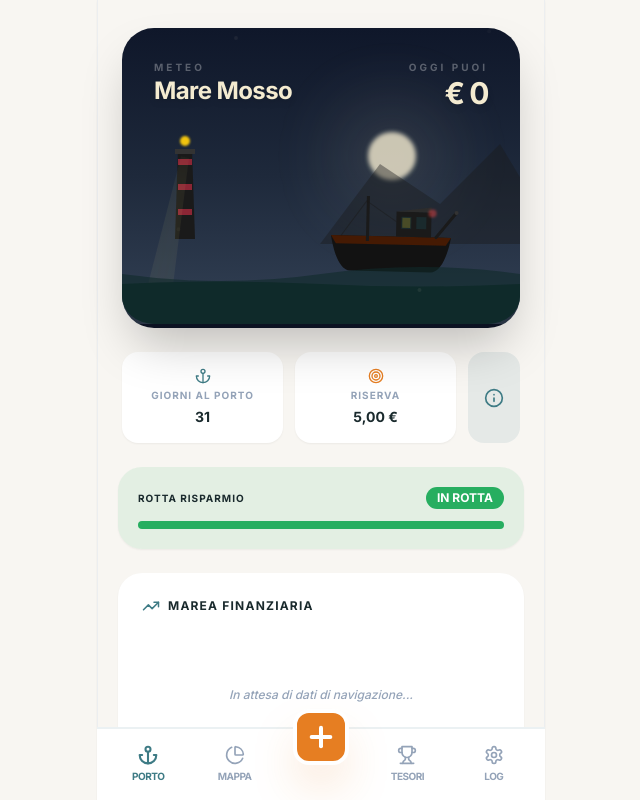
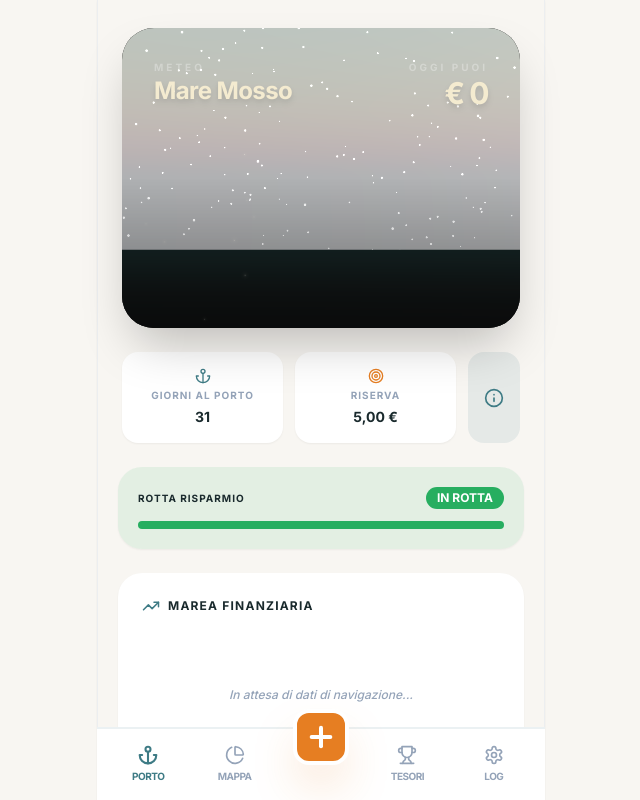
Before and after one commit to mattlev97/bright-chameleon-play, a React (Vite) app: page / in a window 1280 px wide. Both pictures are taken after typing "5", "5" into the empty fields and a click on the button "Prendi il Timone". Shown: the top 800 px of the page, without its empty margins (319-959 px from the left). Built offline with nearby package versions, Linux system fonts and the light colour scheme.

Commit message:
[dyad] Passaggio a tecnologia 3D con Three.js per una scena immersiva - wrote 3 file(s), added three, @types/three, @react-three/fiber, @react-three/drei package(s)

```diff
--- a/package.json
+++ b/package.json
@@ -39,7 +39,10 @@
     "@radix-ui/react-toggle": "^1.1.0",
     "@radix-ui/react-toggle-group": "^1.1.0",
     "@radix-ui/react-tooltip": "^1.1.4",
+    "@react-three/drei": "^10.7.7",
+    "@react-three/fiber": "^9.6.1",
     "@tanstack/react-query": "^5.56.2",
+    "@types/three": "^0.184.1",
     "chart.js": "^4.5.1",
     "class-variance-authority": "^0.7.1",
     "clsx": "^2.1.1",
@@ -63,6 +66,7 @@
     "sonner": "^1.5.0",
     "tailwind-merge": "^2.5.2",
     "tailwindcss-animate": "^1.0.7",
+    "three": "^0.184.0",
     "vaul": "^0.9.3",
     "zod": "^3.23.8"
   },
--- a/src/components/budget/BoatScene.tsx
+++ b/src/components/budget/BoatScene.tsx
@@ -1,5 +1,7 @@
-import React from 'react';
-import { motion } from 'framer-motion';
+import React, { useRef, useMemo } from 'react';
+import { Canvas, useFrame } from '@react-three/fiber';
+import { OrbitControls, PerspectiveCamera, Float, Stars, Sky, Cloud, Sparkles } from '@react-three/drei';
+import * as THREE from 'three';
 import { MascotState } from './MascotBlob';
 
 interface BoatSceneProps {
@@ -7,6 +9,95 @@ interface BoatSceneProps {
   dailyBudget: number;
   size?: number;
 }
+
+// Componente per il Mare 3D
+const Ocean = ({ state }: { state: MascotState }) => {
+  const mesh = useRef<THREE.Mesh>(null!);
+
+  const config = useMemo(() => {
+    const colors = {
+      happy: "#1A4A54",
+      neutral: "#16353A",
+      sad: "#0F2A2A",
+      concerned: "#0A1F1F",
+      shocked: "#051515"
+    };
+    const waveSpeeds = { happy: 0.5, neutral: 1, sad: 2, concerned: 3, shocked: 5 };
+    return { color: colors[state], speed: waveSpeeds[state] };
+  }, [state]);
+
+  useFrame((state) => {
+    const t = state.clock.getElapsedTime() * config.speed;
+    mesh.current.position.y = Math.sin(t) * 0.1;
+    mesh.current.rotation.x = -Math.PI / 2 + Math.cos(t * 0.5) * 0.02;
+  });
+
+  return (
+    <mesh ref={mesh} position={[0, -0.5, 0]} receiveShadow>
+      <planeGeometry args={[20, 20, 32, 32]} />
+      <meshStandardMaterial
+        color={config.color}
+        roughness={0.1}
+        metalness={0.8}
+        transparent
+        opacity={0.9}
+      />
+    </mesh>
+  );
+};
+
+// Componente Barca 3D (Low-Poly Dredge Style)
+const Boat = ({ state }: { state: MascotState }) => {
+  const group = useRef<THREE.Group>(null!);
+
+  useFrame((state) => {
+    const t = state.clock.getElapsedTime();
+    const intensity = { happy: 0.1, neutral: 0.2, sad: 0.5, concerned: 0.8, shocked: 1.2 }[state.state as MascotState] || 0.2;
+    group.current.rotation.z = Math.sin(t * 1.5) * 0.05 * intensity;
+    group.current.rotation.x = Math.cos(t * 1.2) * 0.03 * intensity;
+    group.current.position.y = Math.sin(t * 2) * 0.05 * intensity;
+  });
+
+  return (
+    <group ref={group}>
+      {/* Scafo */}
+      <mesh castShadow>
+        <boxGeometry args={[1.2, 0.4, 0.6]} />
+        <meshStandardMaterial color="#121212" />
+      </mesh>
+      <mesh position={[0.6, 0.1, 0]} castShadow>
+        <coneGeometry args={[0.35, 0.6, 4]} rotation={[0, 0, -Math.PI / 2]} />
+        <meshStandardMaterial color="#121212" />
+      </mesh>
+
+      {/* Cabina */}
+      <mesh position={[-0.2, 0.4, 0]} castShadow>
+        <boxGeometry args={[0.5, 0.5, 0.4]} />
+        <meshStandardMaterial color="#1A1A1A" />
+      </mesh>
+
+      {/* Finestra Illuminata */}
+      <mesh position={[-0.1, 0.45, 0.21]}>
+        <planeGeometry args={[0.2, 0.2]} />
+        <meshBasicMaterial color="#F1C40F" />
+      </mesh>
+      <pointLight position={[-0.1, 0.45, 0.3]} intensity={0.5} color="#F1C40F" distance={2} />
+
+      {/* Albero */}
+      <mesh position={[0.2, 0.6, 0]} castShadow>
+        <cylinderGeometry args={[0.02, 0.03, 1.2]} />
+        <meshStandardMaterial color="#1A1A1A" />
+      </mesh>
+
+      {/* Luci di navigazione */}
+      <mesh position={[-0.5, 0.3, 0.3]}>
+        <sphereGeometry args={[0.03]} />
+        <meshBasicMaterial color="red" />
+      </mesh>
+      <pointLight position={[-0.5, 0.3, 0.3]} intensity={0.8} color="red" distance={1} />
+    </group>
+  );
+};
 
 const BoatScene = ({ state, dailyBudget, size = 300 }: BoatSceneProps) => {
   const weatherLabels: Record<MascotState, string> = {
@@ -17,209 +108,58 @@ const BoatScene = ({ state, dailyBudget, size = 300 }: BoatSceneProps) => {
     shocked: "Uragano"
   };
 
-  const weatherConfig = {
-    happy: {
-      sky: "bg-gradient-to-b from-[#2C1E14] via-[#4A2C1B] to-[#E67E22]",
-      seaColor: "#1A4A54",
-      waveHeight: 4,
-      mistOpacity: 0.1,
-      glowColor: "rgba(244, 235, 208, 0.3)"
-    },
-    neutral: {
-      sky: "bg-gradient-to-b from-[#1A252F] via-[#2C3E50] to-[#34495E]",
-      seaColor: "#16353A",
-      waveHeight: 8,
-      mistOpacity: 0.3,
-      glowColor: "rgba(200, 200, 255, 0.1)"
-    },
-    sad: {
-      sky: "bg-gradient-to-b from-[#0F172A] via-[#1E293B] to-[#334155]",
-      seaColor: "#0F2A2A",
-      waveHeight: 15,
-      mistOpacity: 0.5,
-      glowColor: "rgba(100, 100, 150, 0.1)"
-    },
-    concerned: {
-      sky: "bg-gradient-to-b from-[#020617] via-[#0F172A] to-[#1E293B]",
-      seaColor: "#0A1F1F",
-      waveHeight: 25,
-      mistOpacity: 0.7,
-      glowColor: "rgba(255, 100, 0, 0.05)"
-    },
-    shocked: {
-      sky: "bg-black",
-      seaColor: "#051515",
-      waveHeight: 40,
-      mistOpacity: 0.9,
-      glowColor: "rgba(255, 0, 0, 0.05)"
-    }
-  };
-
-  const config = weatherConfig[state];
-
   return (
-    <div
-      className={`relative overflow-hidden rounded-[32px] transition-all duration-1000 ${config.sky} shadow-2xl border-b-4 border-black/20`}
-      style={{ width: '100%', height: size }}
-    >
-      {/* Overlay Testuali */}
-      <div className="absolute top-8 left-8 z-50">
+    <div className="relative w-full rounded-[32px] overflow-hidden shadow-2xl bg-black" style={{ height: size }}>
+      {/* UI Overlay */}
+      <div className="absolute top-8 left-8 z-50 pointer-events-none">
         <p className="text-[10px] font-bold text-white/30 uppercase tracking-[0.3em]">Meteo</p>
         <h2 className="text-2xl font-bold text-[#F4EBD0] tracking-tight drop-shadow-md">{weatherLabels[state]}</h2>
       </div>
 
-      <div className="absolute top-8 right-8 z-50 text-right">
+      <div className="absolute top-8 right-8 z-50 text-right pointer-events-none">
         <p className="text-[10px] font-bold text-white/30 uppercase tracking-[0.3em]">Oggi Puoi</p>
         <h2 className="text-3xl font-bold text-[#F4EBD0] tracking-tighter drop-shadow-md">€ {dailyBudget.toFixed(0)}</h2>
       </div>
 
-      {/* Luna/Sole con alone */}
-      <div className="absolute top-20 right-20">
-        <motion.div
-          animate={{ scale: [1, 1.05, 1], opacity: [0.6, 0.8, 0.6] }}
-          transition={{ duration: 8, repeat: Infinity }}
-          className="w-24 h-24 rounded-full bg-[#F4EBD0]/20 blur-2xl"
+      {/* Scena 3D */}
+      <Canvas shadows>
+        <PerspectiveCamera makeDefault position={[3, 2, 5]} fov={35} />
+
+        {/* Illuminazione */}
+        <ambientLight intensity={0.2} />
+        <pointLight position={[10, 10, 10]} intensity={1.5} castShadow />
+        <spotLight position={[-5, 5, 5]} angle={0.15} penumbra={1} intensity={2} castShadow />
+
+        {/* Atmosfera */}
+        <Sky
+          sunPosition={[100, 10, 100]}
+          turbidity={state === 'happy' ? 0.1 : 10}
+          rayleigh={state === 'happy' ? 0.5 : 5}
         />
-        <div className="absolute inset-0 flex items-center justify-center">
-          <div className="w-12 h-12 rounded-full bg-[#F4EBD0]/80 blur-[2px]" />
-        </div>
-      </div>
+        <Stars radius={100} depth={50} count={5000} factor={4} saturation={0} fade speed={1} />
 
-      {/* Isola Lontana */}
-      <div className="absolute right-[-40px] bottom-[80px] z-10 opacity-40">
-        <svg width="240" height="120" viewBox="0 0 240 120">
-          <path d="M0 120L60 40L120 80L180 20L240 120H0Z" fill="#1A1A1A" />
-        </svg>
-      </div>
-
-      {/* Faro Dettagliato */}
-      <div className="absolute left-12 bottom-[85px] z-10">
-        <svg width="30" height="120" viewBox="0 0 30 120">
-          <path d="M5 120L8 30H22L25 120H5Z" fill="#1A1A1A" />
-          <rect x="8" y="40" width="14" height="6" fill="#8B2635" />
-          <rect x="8" y="65" width="14" height="6" fill="#8B2635" />
-          <rect x="8" y="90" width="14" height="6" fill="#8B2635" />
-          <path d="M5 30H25V35H5V30Z" fill="#333" />
-          <circle cx="15" cy="22" r="5" fill="#F1C40F" className="blur-[1px]" />
-        </svg>
-        {/* Fascio di luce */}
-        <motion.div
-          className="absolute top-[18px] left-[15px] w-[250px] h-[40px] bg-yellow-200/10 blur-xl origin-left"
-          animate={{ rotate: [0, 360] }}
-          transition={{ duration: 10, repeat: Infinity, ease: "linear" }}
-          style={{ clipPath: 'polygon(0 40%, 100% 0, 100% 100%, 0 60%)' }}
-        />
-      </div>
-
-      {/* Barca "Dredge Style" */}
-      <motion.div
-        className="absolute left-1/2 bottom-[35px] -translate-x-1/2 z-20"
-        animate={{
-          y: [0, -config.waveHeight / 4, 0],
-          rotate: state === 'happy' ? [-1, 1, -1] : [-2, 3, -2],
-        }}
-        transition={{ duration: 4, repeat: Infinity, ease: "easeInOut" }}
-      >
-        <div className="relative">
-          <svg width="140" height="100" viewBox="0 0 140 100" fill="none">
-            {/* Scafo */}
-            <path d="M10 50C10 50 15 85 30 85H110C125 85 130 50 130 50H10Z" fill="#121212" />
-            <path d="M10 50H130L125 58H15L10 50Z" fill="#451A03" /> {/* Linea di ruggine */}
-
-            {/* Cabina */}
-            <path d="M75 25H110V50H75V25Z" fill="#1A1A1A" />
-            <path d="M75 25L110 20V25H75Z" fill="#2C2C2C" /> {/* Tetto */}
-
-            {/* Finestre Cabina */}
-            <rect x="80" y="30" width="10" height="12" fill="#1A2A2D" />
-            <motion.rect
-              x="81" y="31" width="8" height="10"
-              fill="#F1C40F"
-              animate={{ opacity: [0.2, 0.6, 0.2] }}
-              transition={{ duration: 3, repeat: Infinity }}
-            />
-            <rect x="95" y="30" width="10" height="12" fill="#1A2A2D" />
-
-            {/* Albero e Sartiame */}
-            <rect x="45" y="10" width="3" height="45" fill="#1A1A1A" />
-            <path d="M45 15L20 50" stroke="#1A1A1A" strokeWidth="1" opacity="0.5" />
-            <path d="M45 15L75 35" stroke="#1A1A1A" strokeWidth="1" opacity="0.5" />
-
-            {/* Gru/Attrezzatura poppa */}
-            <path d="M115 50L135 25" stroke="#1A1A1A" strokeWidth="3" strokeLinecap="round" />
-            <circle cx="135" cy="25" r="2" fill="#333" />
-          </svg>
-
-          {/* Luce di posizione */}
-          <motion.div
-            className="absolute top-[22px] right-[25px] w-2 h-2 bg-red-500 rounded-full blur-[1px]"
-            animate={{ opacity: [0.4, 1, 0.4] }}
-            transition={{ duration: 1.5, repeat: Infinity }}
-          />
-        </div>
-      </motion.div>
-
-      {/* Mare Multistrato */}
-      <div className="absolute bottom-0 left-0 right-0 h-[100px] z-30">
-        {/* Riflesso Luce */}
-        <motion.div
-          className="absolute left-1/2 top-10 -translate-x-1/2 w-40 h-20 bg-yellow-200/5 blur-3xl"
-          animate={{ opacity: [0.1, 0.2, 0.1], scaleX: [1, 1.2, 1] }}
-          transition={{ duration: 5, repeat: Infinity }}
+        <Sparkles
+          count={40}
+          scale={5}
+          size={2}
+          speed={0.4}
+          opacity={0.2}
+          color="#F4EBD0"
         />
 
-        <svg viewBox="0 0 400 100" preserveAspectRatio="none" className="w-full h-full">
-          {/* Onda Posteriore */}
-          <motion.path
-            animate={{
-              d: [
-                `M0 50 Q100 ${50 - config.waveHeight} 200 50 T400 50 V100 H0 Z`,
-                `M0 50 Q100 ${50 + config.waveHeight} 200 50 T400 50 V100 H0 Z`,
-                `M0 50 Q100 ${50 - config.waveHeight} 200 50 T400 50 V100 H0 Z`
-              ]
-            }}
-            transition={{ duration: 5, repeat: Infinity, ease: "easeInOut" }}
-            fill={config.seaColor}
-            opacity="0.6"
-          />
-          {/* Onda Principale */}
-          <motion.path
-            animate={{
-              d: [
-                `M0 60 Q100 ${60 + config.waveHeight} 200 60 T400 60 V100 H0 Z`,
-                `M0 60 Q100 ${60 - config.waveHeight} 200 60 T400 60 V100 H0 Z`,
-                `M0 60 Q100 ${60 + config.waveHeight} 200 60 T400 60 V100 H0 Z`
-              ]
-            }}
-            transition={{ duration: 4, repeat: Infinity, ease: "easeInOut" }}
-            fill={config.seaColor}
-          />
-        </svg>
-      </div>
+        {/* Elementi Scena */}
+        <Float speed={2} rotationIntensity={0.5} floatIntensity={0.5}>
+          <Boat state={state} />
+        </Float>
 
-      {/* Particelle Atmosferiche (Embers/Mist) */}
-      <div className="absolute inset-0 pointer-events-none z-40">
-        {[...Array(10)].map((_, i) => (
-          <motion.div
-            key={i}
-            className="absolute w-1 h-1 bg-[#F4EBD0]/20 rounded-full"
-            style={{
-              left: `${Math.random() * 100}%`,
-              top: `${Math.random() * 100}%`
-            }}
-            animate={{
-              y: [0, -40],
-              x: [0, (Math.random() - 0.5) * 30],
-              opacity: [0, 0.4, 0]
-            }}
-            transition={{
-              duration: 4 + Math.random() * 4,
-              repeat: Infinity,
-              delay: Math.random() * 5
-            }}
-          />
-        ))}
-      </div>
+        <Ocean state={state} />
+
+        {/* Nebbia */}
+        <fog attach="fog" args={['#051515', 5, 15]} />
+      </Canvas>
+
+      {/* Overlay Gradiente per profondità */}
+      <div className="absolute inset-0 pointer-events-none bg-gradient-to-t from-black/40 via-transparent to-transparent" />
     </div>
   );
 };
```
Also changed, not shown: 1 other file (tests, documents, lock files or other folders).
